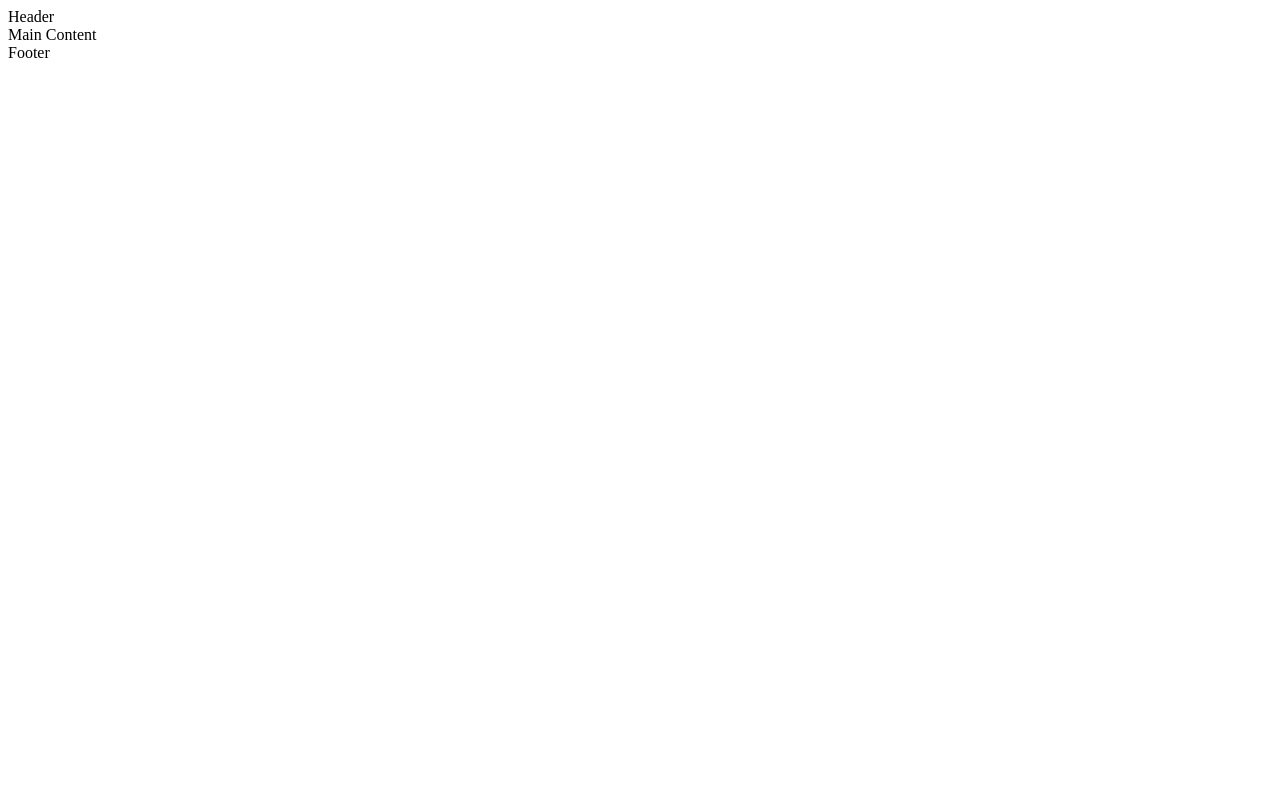
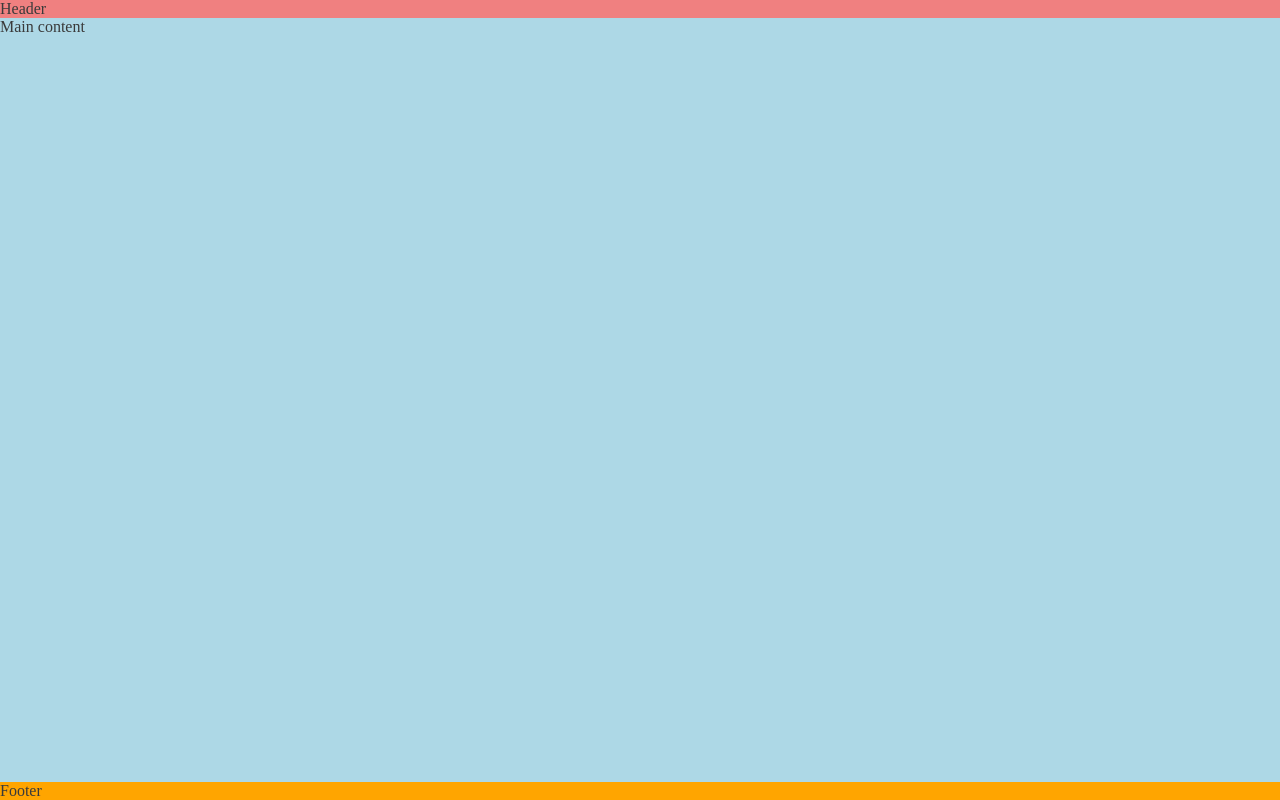
Before and after one commit to Nicolemann98/Love-Running, a plain HTML site: page index.html in a window 1280 px wide. Drawn offline with Linux system fonts and the light colour scheme.

```diff
--- /dev/null
+++ b/assets/css/style.css
@@ -0,0 +1,36 @@
+/* Google fonts import */
+@import url('https://fonts.googleapis.com/css2?family=Lato:wght@300&family=Oswald:wght@200;300;400;500;600;700&display=swap');
+
+/* Asterisk wildcard selector to override default styles added by the browser */
+* {
+    padding: 0;
+    margin: 0;
+    box-sizing: border-box;
+}
+
+/* General styles */
+body {
+    min-height: 100vh;
+    display: flex;
+    flex-direction: column;
+    /* Generic project styles */
+    color: #3a3a3a;
+}
+
+
+/* Header */
+header {
+    background-color: lightcoral;
+}
+
+/* Main content */
+main {
+    background-color: lightblue;
+    /* Make main element take up any surplus space to push footer down */
+    flex: 1 0 auto;
+}
+
+/* Footer */
+footer {
+    background-color: orange;
+}
--- a/index.html
+++ b/index.html
@@ -10,7 +10,7 @@
       content="Love Running. Club for runners in Dublin, Ireland. Urban running, trail running. Dublin docklands and Phoenix Park"
     />
     <meta
-      name="Keywords"
+      name="keywords"
       content="love running, run, running club, runners, Ireland, Dublin, sport, exercise"
     />
     <!-- Title -->
@@ -33,16 +33,17 @@
       sizes="16x16"
       href="assets/favicon/favicon-16x16.png"
     />
+    <link rel="stylesheet" href="assets/css/style.css">
   </head>
+
   <body>
-    <!-- Header element -->
+    <!-- Header -->
     <header>Header</header>
 
-    <!-- Main Content -->
-    <main>Main Content</main>
+    <!-- Main content -->
+    <main>Main content</main>
 
     <!-- Footer -->
     <footer>Footer</footer>
-
   </body>
 </html>
```
